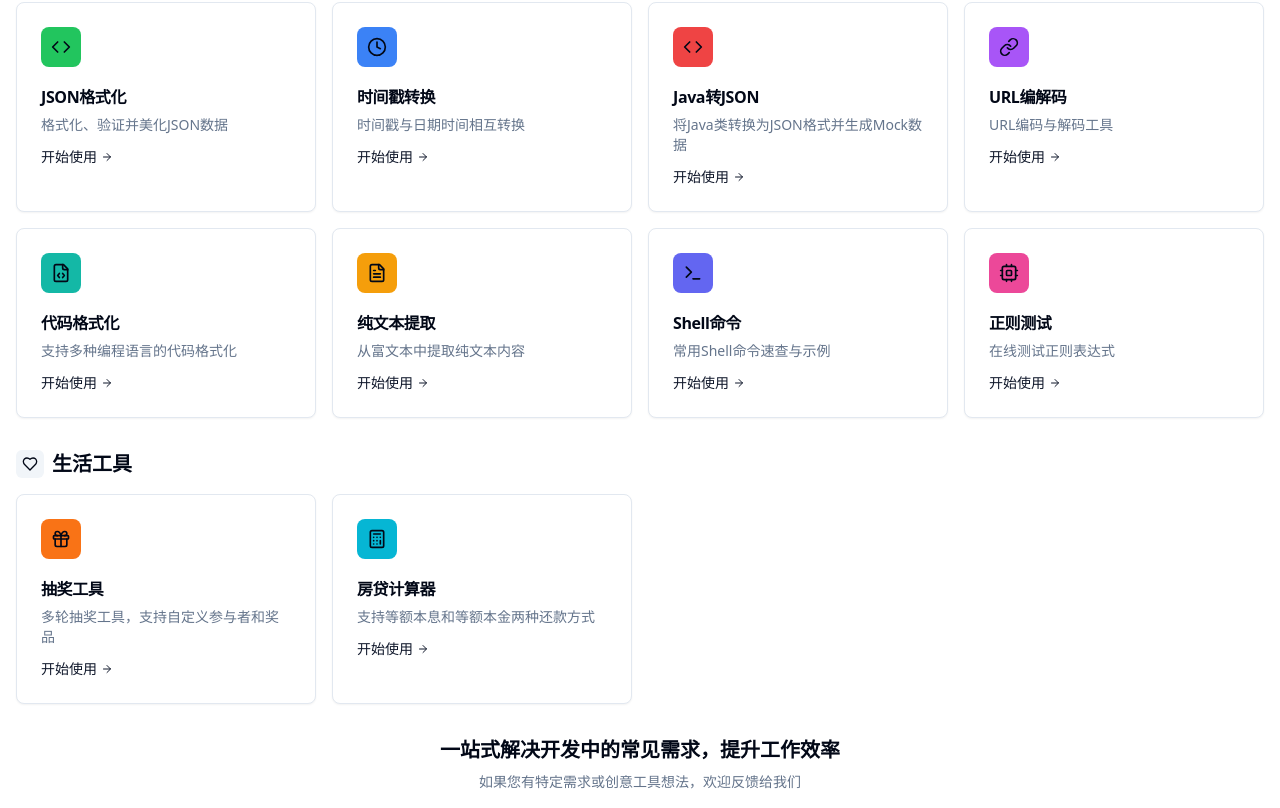
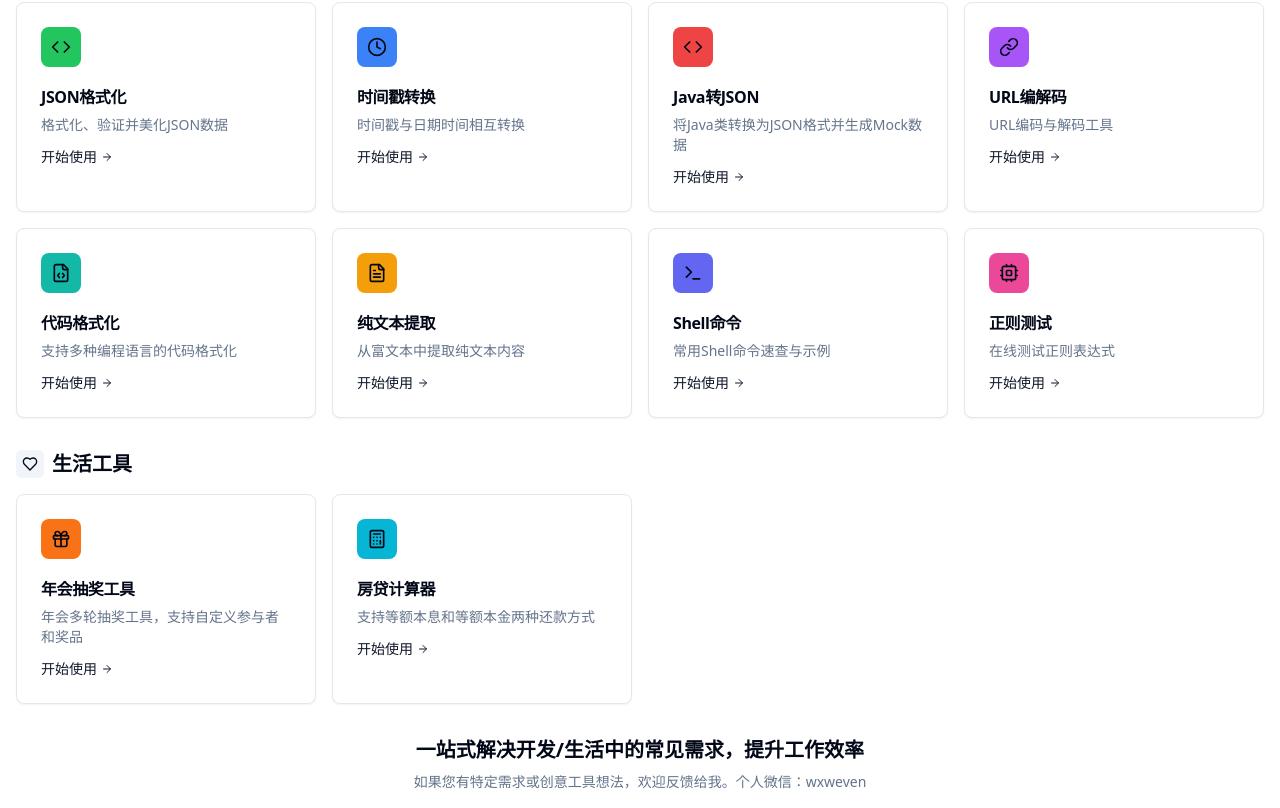
Before and after one commit to wxweven/tool, a React (Vite) app: page / in a window 1280 px wide. Shown: the part 199-1007 px from the top of the page. Built offline with nearby package versions, Linux system fonts and the light colour scheme.

Commit message:
更新导航和首页组件

```diff
--- a/src/nav-items.jsx
+++ b/src/nav-items.jsx
@@ -74,7 +74,7 @@
     page: <ToolPage toolId="regex" />,
   },
   {
-    title: "抽奖工具",
+    title: "年会抽奖工具",
     to: "/lottery",
     icon: <GiftIcon className="h-4 w-4" />,
     page: <ToolPage toolId="lottery" />,
@@ -140,7 +140,7 @@
     icon: <HeartIcon className="h-4 w-4" />,
     items: [
       {
-        title: "抽奖工具",
+        title: "年会抽奖工具",
         to: "/lottery",
         icon: <GiftIcon className="h-4 w-4" />,
       },
--- a/src/pages/Index.jsx
+++ b/src/pages/Index.jsx
@@ -80,8 +80,8 @@
 const lifeTools = [
   {
     id: "lottery",
-    title: "抽奖工具",
-    description: "多轮抽奖工具，支持自定义参与者和奖品",
+    title: "年会抽奖工具",
+    description: "年会多轮抽奖工具，支持自定义参与者和奖品",
     icon: <GiftIcon className="h-5 w-5" />,
     color: "bg-orange-500"
   },
@@ -187,9 +187,9 @@
       />
 
       <div className="mt-6 text-center">
-        <h2 className="text-xl font-semibold mb-2">一站式解决开发中的常见需求，提升工作效率</h2>
+        <h2 className="text-xl font-semibold mb-2">一站式解决开发/生活中的常见需求，提升工作效率</h2>
         <p className="text-muted-foreground max-w-2xl mx-auto text-sm">
-          如果您有特定需求或创意工具想法，欢迎反馈给我们
+          如果您有特定需求或创意工具想法，欢迎反馈给我。个人微信：wxweven
         </p>
       </div>
 
```
